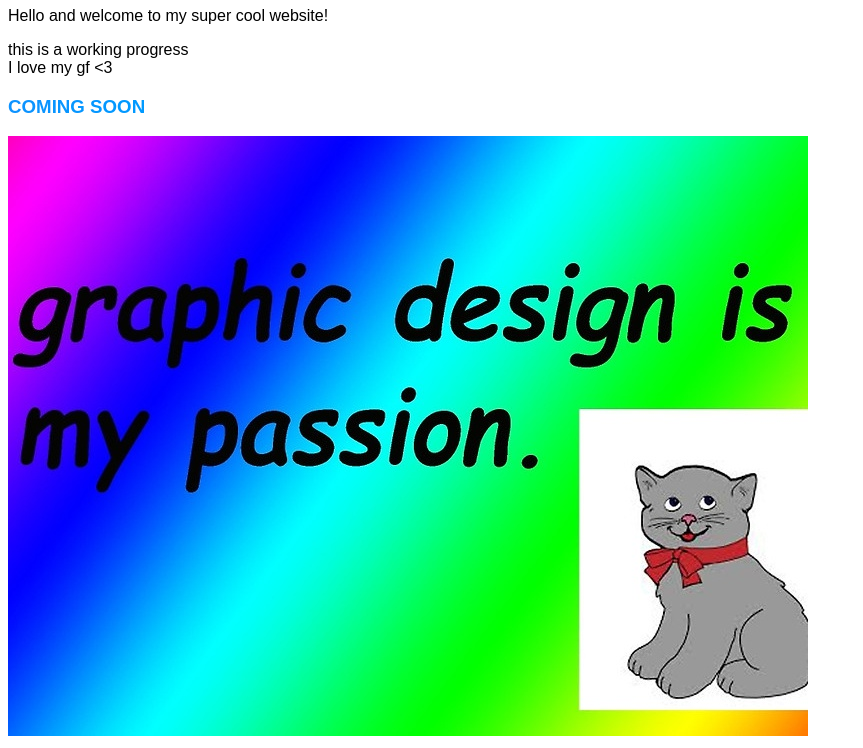
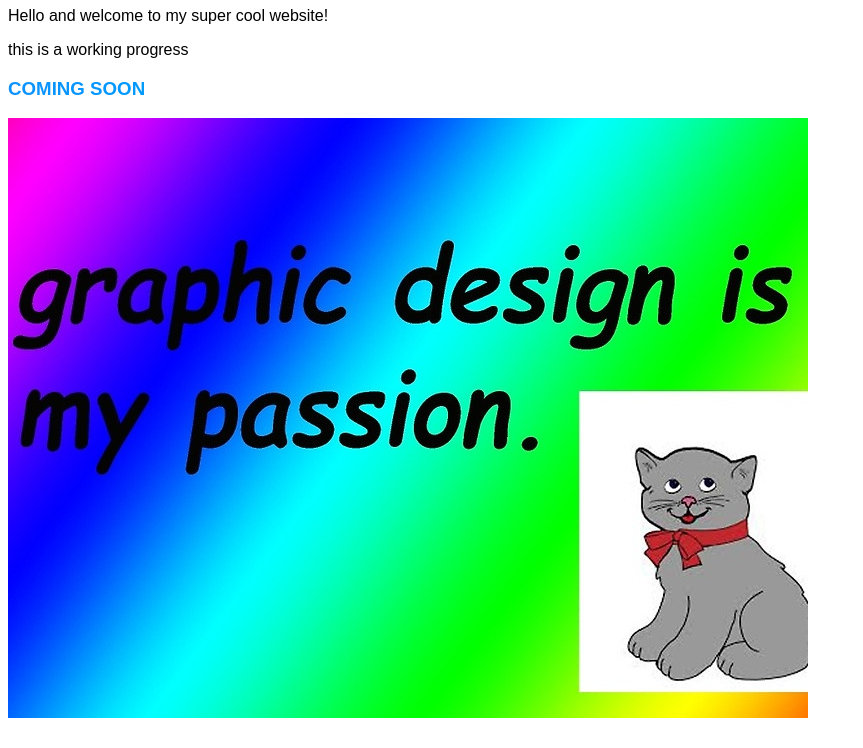
Before and after one commit to BaguetteJet/My-First-Website, a plain HTML site: page index.html in a window 1280 px wide. Shown: the part 73-821 px from the top of the page, without its empty margins (0-863 px from the left). Drawn offline with Linux system fonts and the light colour scheme.

Commit message:
Update index.html

```diff
--- a/index.html
+++ b/index.html
@@ -38,7 +38,6 @@ body {
     <p>Hello and welcome to my super cool website!</p>
     <p>
         this is a working progress<br>
-        I love my gf <3
     </p>
     <h3 class="rainbow_text_animated">COMING SOON</h3>
     <img class="fit" src="./img1.jpg" alt="first image">
```
